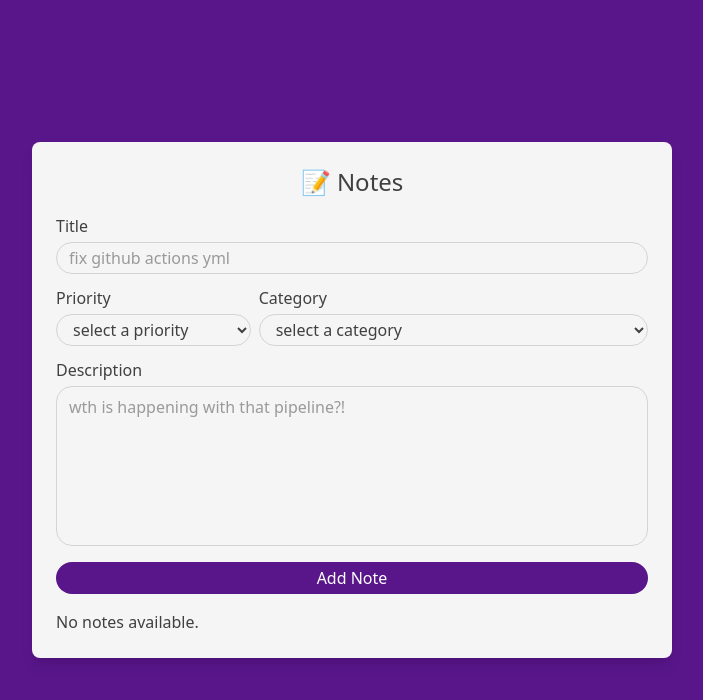
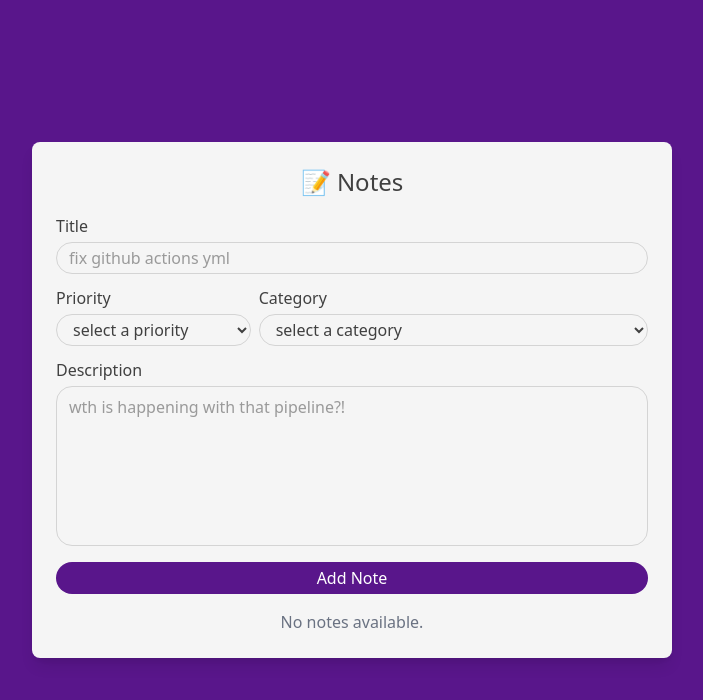
Before and after one commit to felipeozalmeida/notes-ui-react, a React (Vite) app: page / in a window 1280 px wide. Shown: the top 700 px of the page, without its empty margins (288-991 px from the left). Built offline with nearby package versions, Linux system fonts and the light colour scheme.

Commit message:
fix: upgrade no notes message styling

```diff
--- a/src/components/NoteList/index.tsx
+++ b/src/components/NoteList/index.tsx
@@ -7,7 +7,7 @@
 
 const NoteList: FC<NoteListProps> = ({ notes }) => {
   if (!notes.length) {
-    return <div>No notes available.</div>;
+    return <p className="text-center text-gray-500">No notes available.</p>;
   }
   return (
     <ul className="flex flex-col gap-4">
```
